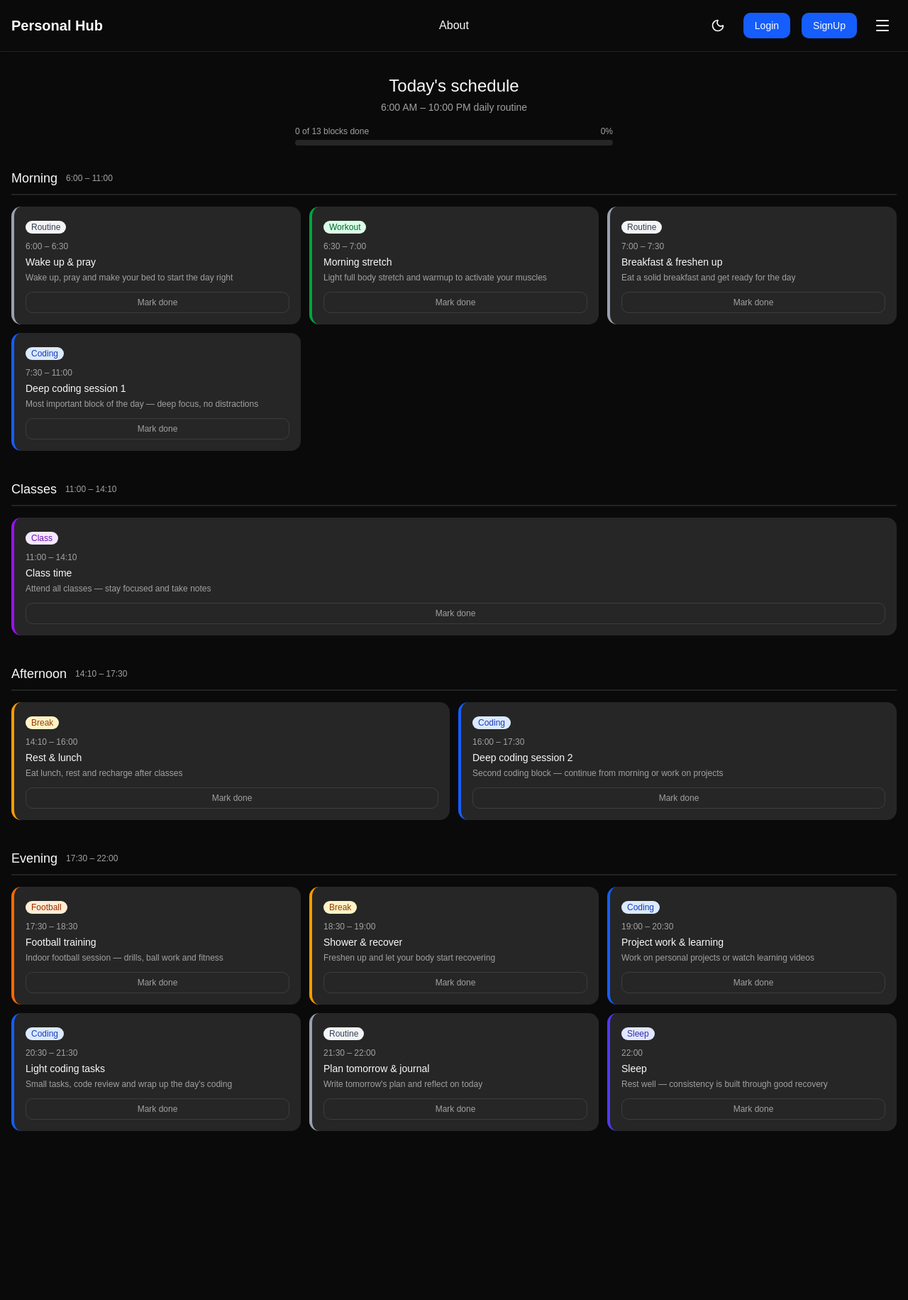
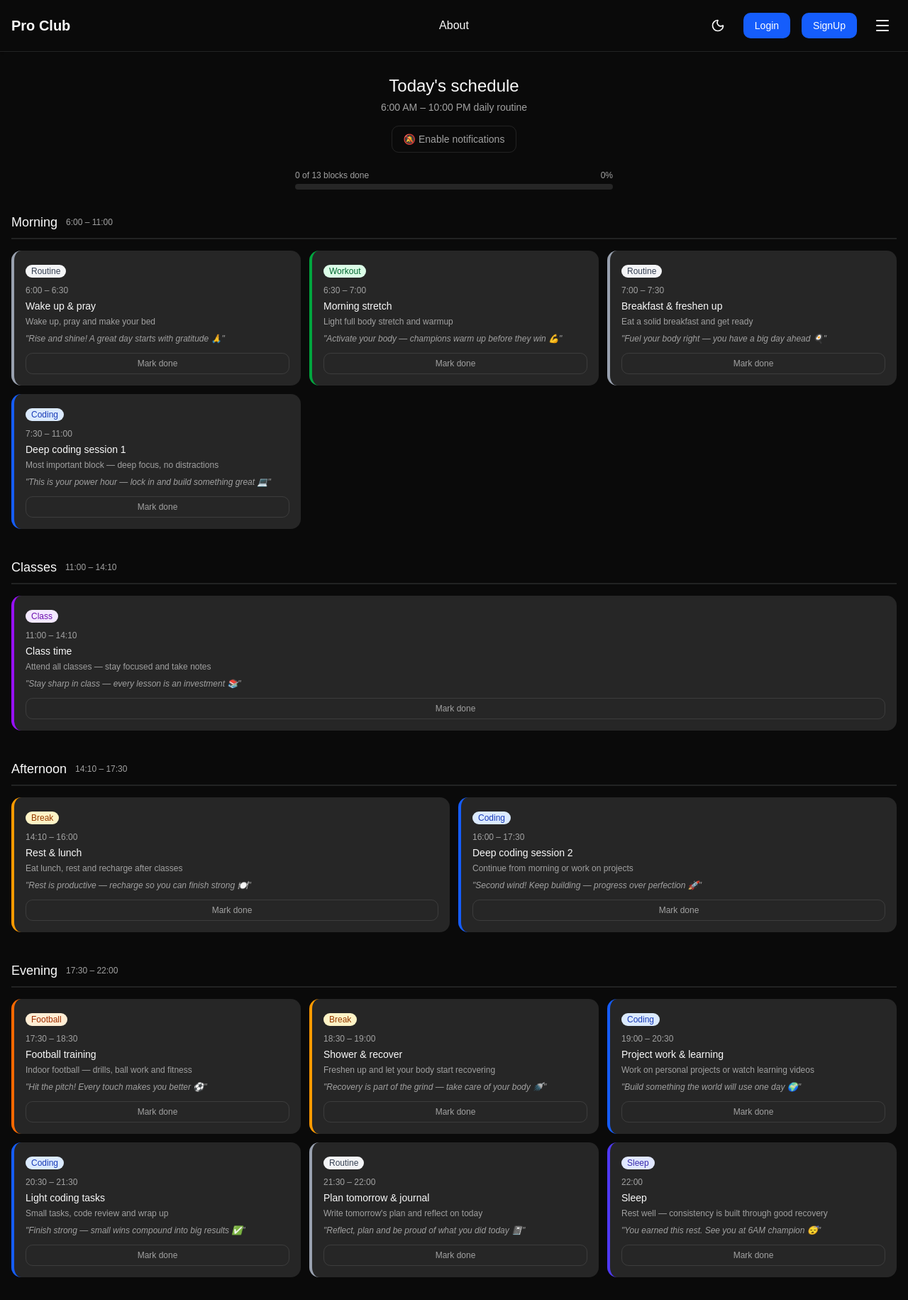
Before and after one commit to rachel4633/ProCLUB, a React (Vite) app: page / in a window 1280 px wide. Shown: the whole page at 71% size. Before the commit the page ends 1625 px from the top, so only its background shows below. Built offline with nearby package versions, Linux system fonts and the light colour scheme.

Commit message:
added localStorage and notifications

```diff
--- a/src/components/ui/Navbar.tsx
+++ b/src/components/ui/Navbar.tsx
@@ -7,7 +7,7 @@ export default function Navbar() {
     <nav className="grid grid-cols-2 md:grid-cols-3 items-center p-4 bg-background border-b text-foreground shadow-sm transition-colors">
 
       {/* 1. Logo (Left) */}
-      <div className="font-bold text-xl">Personal Hub</div>
+      <div className="font-bold text-xl">Pro Club</div>
 
       {/* 2. Links (Center) - visible on desktop only */}
       <div className="hidden md:flex justify-center gap-6">
--- a/src/components/ui/Schedule.tsx
+++ b/src/components/ui/Schedule.tsx
@@ -1,10 +1,12 @@
-import { useState } from 'react';
+import { useState, useEffect } from 'react';
 
 interface Block {
   time: string;
   title: string;
   desc: string;
   type: 'routine' | 'workout' | 'coding' | 'class' | 'break' | 'football' | 'sleep';
+  notifyAt: string; // 24hr format "07:30"
+  motivation: string;
 }
 
 interface Section {
@@ -28,40 +30,43 @@ const sections: Section[] = [
     section: "Morning",
     timeRange: "6:00 – 11:00",
     blocks: [
-      { time: "6:00 – 6:30", title: "Wake up & pray", desc: "Wake up, pray and make your bed to start the day right", type: "routine" },
-      { time: "6:30 – 7:00", title: "Morning stretch", desc: "Light full body stretch and warmup to activate your muscles", type: "workout" },
-      { time: "7:00 – 7:30", title: "Breakfast & freshen up", desc: "Eat a solid breakfast and get ready for the day", type: "routine" },
-      { time: "7:30 – 11:00", title: "Deep coding session 1", desc: "Most important block of the day — deep focus, no distractions", type: "coding" },
+      { time: "6:00 – 6:30", title: "Wake up & pray", desc: "Wake up, pray and make your bed", type: "routine", notifyAt: "06:00", motivation: "Rise and shine! A great day starts with gratitude 🙏" },
+      { time: "6:30 – 7:00", title: "Morning stretch", desc: "Light full body stretch and warmup", type: "workout", notifyAt: "06:30", motivation: "Activate your body — champions warm up before they win 💪" },
+      { time: "7:00 – 7:30", title: "Breakfast & freshen up", desc: "Eat a solid breakfast and get ready", type: "routine", notifyAt: "07:00", motivation: "Fuel your body right — you have a big day ahead 🍳" },
+      { time: "7:30 – 11:00", title: "Deep coding session 1", desc: "Most important block — deep focus, no distractions", type: "coding", notifyAt: "07:30", motivation: "This is your power hour — lock in and build something great 💻" },
     ],
   },
   {
     section: "Classes",
     timeRange: "11:00 – 14:10",
     blocks: [
-      { time: "11:00 – 14:10", title: "Class time", desc: "Attend all classes — stay focused and take notes", type: "class" },
+      { time: "11:00 – 14:10", title: "Class time", desc: "Attend all classes — stay focused and take notes", type: "class", notifyAt: "11:00", motivation: "Stay sharp in class — every lesson is an investment 📚" },
     ],
   },
   {
     section: "Afternoon",
     timeRange: "14:10 – 17:30",
     blocks: [
-      { time: "14:10 – 16:00", title: "Rest & lunch", desc: "Eat lunch, rest and recharge after classes", type: "break" },
-      { time: "16:00 – 17:30", title: "Deep coding session 2", desc: "Second coding block — continue from morning or work on projects", type: "coding" },
+      { time: "14:10 – 16:00", title: "Rest & lunch", desc: "Eat lunch, rest and recharge after classes", type: "break", notifyAt: "14:10", motivation: "Rest is productive — recharge so you can finish strong 🍽️" },
+      { time: "16:00 – 17:30", title: "Deep coding session 2", desc: "Continue from morning or work on projects", type: "coding", notifyAt: "16:00", motivation: "Second wind! Keep building — progress over perfection 🚀" },
     ],
   },
   {
     section: "Evening",
     timeRange: "17:30 – 22:00",
     blocks: [
-      { time: "17:30 – 18:30", title: "Football training", desc: "Indoor football session — drills, ball work and fitness", type: "football" },
-      { time: "18:30 – 19:00", title: "Shower & recover", desc: "Freshen up and let your body start recovering", type: "break" },
-      { time: "19:00 – 20:30", title: "Project work & learning", desc: "Work on personal projects or watch learning videos", type: "coding" },
-      { time: "20:30 – 21:30", title: "Light coding tasks", desc: "Small tasks, code review and wrap up the day's coding", type: "coding" },
-      { time: "21:30 – 22:00", title: "Plan tomorrow & journal", desc: "Write tomorrow's plan and reflect on today", type: "routine" },
-      { time: "22:00", title: "Sleep", desc: "Rest well — consistency is built through good recovery", type: "sleep" },
+      { time: "17:30 – 18:30", title: "Football training", desc: "Indoor football — drills, ball work and fitness", type: "football", notifyAt: "17:30", motivation: "Hit the pitch! Every touch makes you better ⚽" },
+      { time: "18:30 – 19:00", title: "Shower & recover", desc: "Freshen up and let your body start recovering", type: "break", notifyAt: "18:30", motivation: "Recovery is part of the grind — take care of your body 🚿" },
+      { time: "19:00 – 20:30", title: "Project work & learning", desc: "Work on personal projects or watch learning videos", type: "coding", notifyAt: "19:00", motivation: "Build something the world will use one day 🌍" },
+      { time: "20:30 – 21:30", title: "Light coding tasks", desc: "Small tasks, code review and wrap up", type: "coding", notifyAt: "20:30", motivation: "Finish strong — small wins compound into big results ✅" },
+      { time: "21:30 – 22:00", title: "Plan tomorrow & journal", desc: "Write tomorrow's plan and reflect on today", type: "routine", notifyAt: "21:30", motivation: "Reflect, plan and be proud of what you did today 📓" },
+      { time: "22:00", title: "Sleep", desc: "Rest well — consistency is built through good recovery", type: "sleep", notifyAt: "22:00", motivation: "You earned this rest. See you at 6AM champion 😴" },
     ],
   },
 ];
+
+const STORAGE_KEY = 'schedule_done';
+const DATE_KEY = 'schedule_date';
 
 const getGridClass = (count: number) => {
   if (count === 1) return 'grid grid-cols-1';
@@ -72,9 +77,66 @@ const getGridClass = (count: number) => {
 
 const Schedule = () => {
   const [done, setDone] = useState<string[]>([]);
+  const [notifEnabled, setNotifEnabled] = useState(false);
+
+  // Load from localStorage and reset at midnight
+  useEffect(() => {
+    const today = new Date().toDateString();
+    const savedDate = localStorage.getItem(DATE_KEY);
+    const savedDone = localStorage.getItem(STORAGE_KEY);
+
+    if (savedDate === today && savedDone) {
+      // Same day — restore completed blocks
+      setDone(JSON.parse(savedDone));
+    } else {
+      // New day — reset everything
+      localStorage.setItem(DATE_KEY, today);
+      localStorage.setItem(STORAGE_KEY, JSON.stringify([]));
+      setDone([]);
+    }
+  }, []);
+
+  // Save to localStorage whenever done changes
+  useEffect(() => {
+    localStorage.setItem(STORAGE_KEY, JSON.stringify(done));
+  }, [done]);
+
+  // Request notification permission
+  const enableNotifications = async () => {
+    const permission = await Notification.requestPermission();
+    if (permission === 'granted') {
+      setNotifEnabled(true);
+      scheduleNotifications();
+    }
+  };
+
+  // Schedule all notifications
+  const scheduleNotifications = () => {
+    const allBlocks = sections.flatMap(s => s.blocks);
+    const now = new Date();
+
+    allBlocks.forEach((block) => {
+      const [hour, minute] = block.notifyAt.split(':').map(Number);
+      const notifyTime = new Date();
+      notifyTime.setHours(hour, minute, 0, 0);
+
+      const delay = notifyTime.getTime() - now.getTime();
+
+      if (delay > 0) {
+        setTimeout(() => {
+          new Notification(`⏰ ${block.title}`, {
+            body: block.motivation,
+            icon: '/icon-192.png',
+          });
+        }, delay);
+      }
+    });
+  };
 
   const toggleDone = (key: string) => {
-    setDone(prev => prev.includes(key) ? prev.filter(d => d !== key) : [...prev, key]);
+    setDone(prev =>
+      prev.includes(key) ? prev.filter(d => d !== key) : [...prev, key]
+    );
   };
 
   const totalBlocks = sections.reduce((acc, s) => acc + s.blocks.length, 0);
@@ -85,6 +147,16 @@ const Schedule = () => {
     <div className="w-full px-4 py-8">
       <h2 className="text-2xl font-medium text-center mb-1">Today's schedule</h2>
       <p className="text-sm text-center text-muted-foreground mb-4">6:00 AM – 10:00 PM daily routine</p>
+
+      {/* Notification button */}
+      <div className="flex justify-center mb-6">
+        <button
+          onClick={enableNotifications}
+          className={`text-sm px-4 py-2 rounded-lg border transition-colors ${notifEnabled ? 'bg-green-100 text-green-800 border-green-300' : 'border-border text-muted-foreground hover:bg-muted'}`}
+        >
+          {notifEnabled ? '🔔 Notifications on' : '🔕 Enable notifications'}
+        </button>
+      </div>
 
       {/* Progress bar */}
       <div className="max-w-md mx-auto mb-8">
@@ -102,13 +174,11 @@ const Schedule = () => {
         {sections.map((section) => (
           <div key={section.section} className="w-full">
 
-            {/* Section heading */}
             <div className="flex items-center gap-3 mb-4 pb-2 border-b-2 border-border">
               <h3 className="text-lg font-medium text-foreground">{section.section}</h3>
               <span className="text-xs text-muted-foreground">{section.timeRange}</span>
             </div>
 
-            {/* Blocks grid — adapts to number of blocks */}
             <div className={`${getGridClass(section.blocks.length)} gap-3`}>
               {section.blocks.map((block) => {
                 const key = `${section.section}-${block.time}`;
@@ -123,7 +193,8 @@ const Schedule = () => {
                       </span>
                       <p className="text-xs text-muted-foreground mt-2 mb-1">{block.time}</p>
                       <p className="font-medium text-foreground text-sm mb-1">{block.title}</p>
-                      <p className="text-xs text-muted-foreground">{block.desc}</p>
+                      <p className="text-xs text-muted-foreground mb-2">{block.desc}</p>
+                      <p className="text-xs italic text-muted-foreground">"{block.motivation}"</p>
                     </div>
                     <button
                       onClick={() => toggleDone(key)}
@@ -135,7 +206,6 @@ const Schedule = () => {
                 );
               })}
             </div>
-
           </div>
         ))}
       </div>
```
Also changed, not shown: vercel.json (added), 1 other file (tests, documents, lock files or other folders).
